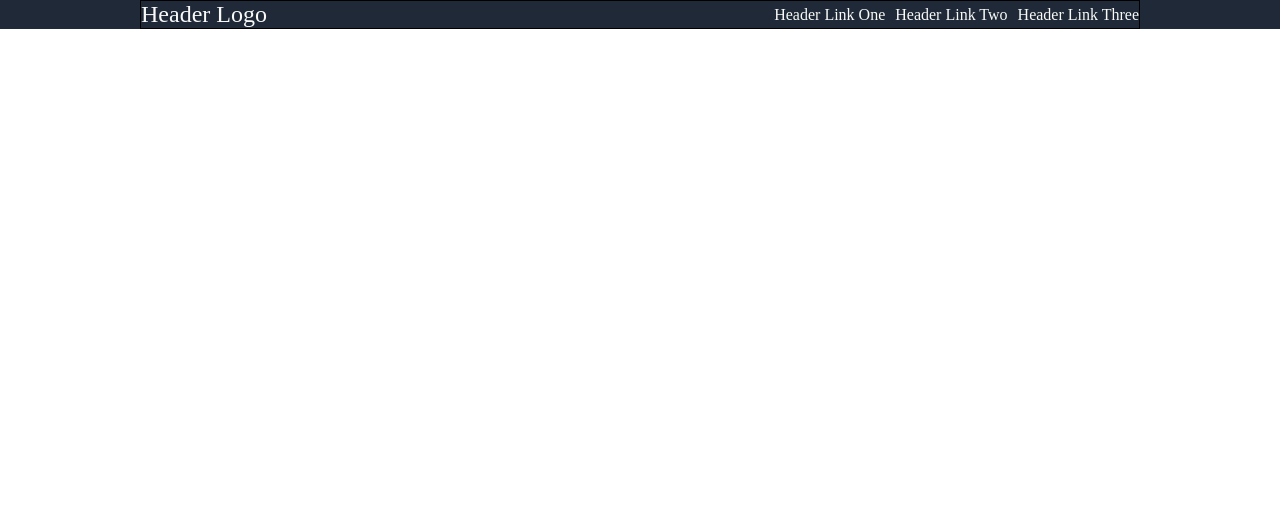
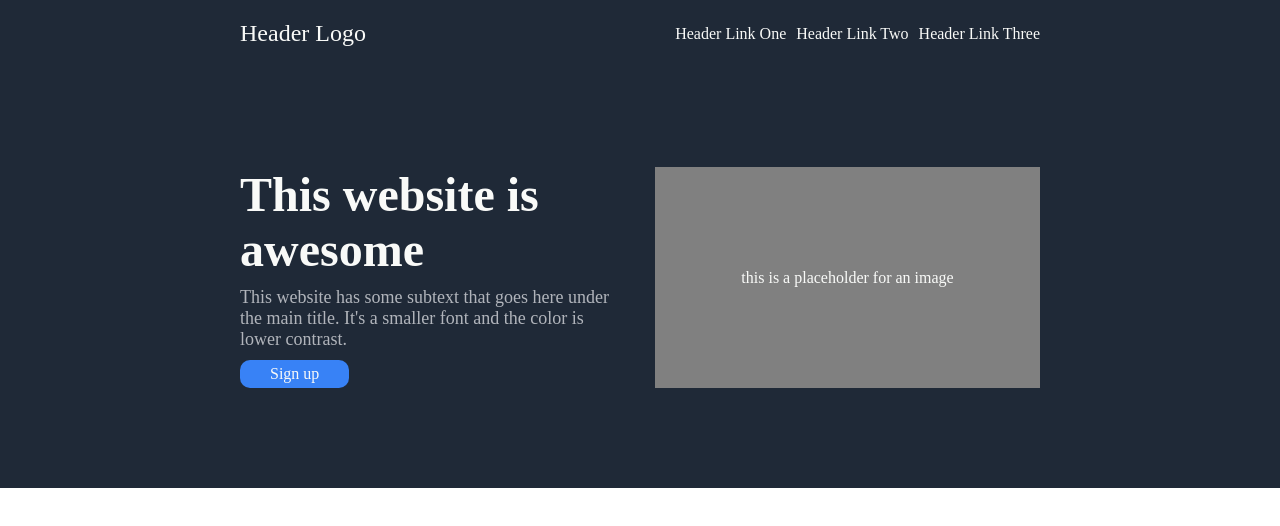
Before and after one commit to dmitrijusb/FlexBox-Landing-Page, a plain HTML site: page index.html in a window 1280 px wide. Drawn offline with Linux system fonts and the light colour scheme.

Commit message:
finished adding hero section

```diff
--- a/css/style.css
+++ b/css/style.css
@@ -7,13 +7,16 @@
 }
 
 .container {
-  width: 1000px;
+  width: 800px;
   margin: 0 auto;
-  border: 1px solid black;
 }
 
 .section {
   background-color: #1f2937;
+}
+
+.flex-full {
+  flex: 1;
 }
 
 /* Header */
@@ -22,6 +25,7 @@ header {
   display: flex;
   justify-content: space-between;
   align-items: center;
+  padding: 20px 0;
 }
 
 .header-logo:link,
@@ -44,3 +48,49 @@ header {
   font-size: 16px;
   color: #f9faf8;
 }
+
+/* Hero seciton */
+
+.hero-section {
+  background-color: #1f2937;
+  padding: 100px 0;
+}
+
+.hero-container {
+  display: flex;
+  gap: 30px;
+}
+
+.text-box {
+}
+
+.hero-heading {
+  font-size: 48px;
+  font-weight: 700;
+  color: #f9faf8;
+  margin-bottom: 10px;
+}
+
+.hero-text {
+  font-size: 18px;
+  color: #e5e7ebbc;
+  margin-bottom: 10px;
+}
+
+.cta-btn:link,
+.cta-btn:visited {
+  display: inline-block;
+  background-color: #3882f6;
+  color: #f9faf8;
+  padding: 5px 30px;
+  border-radius: 10px;
+  text-decoration: none;
+}
+
+.image-box {
+  display: flex;
+  align-items: center;
+  justify-content: center;
+  color: #f9faf8;
+  background-color: grey;
+}
--- a/index.html
+++ b/index.html
@@ -22,5 +22,24 @@
         </header>
       </div>
     </div>
+
+    <section class="hero-section">
+      <div class="container">
+        <div class="hero-container">
+          <div class="text-box flex-full">
+            <h1 class="hero-heading">This website is awesome</h1>
+            <p class="hero-text">
+              This website has some subtext that goes here under the main title.
+              It's a smaller font and the color is lower contrast.
+            </p>
+            <a class="cta-btn" href="#">Sign up</a>
+          </div>
+
+          <div class="image-box flex-full">
+            <span>this is a placeholder for an image</span>
+          </div>
+        </div>
+      </div>
+    </section>
   </body>
 </html>
```
